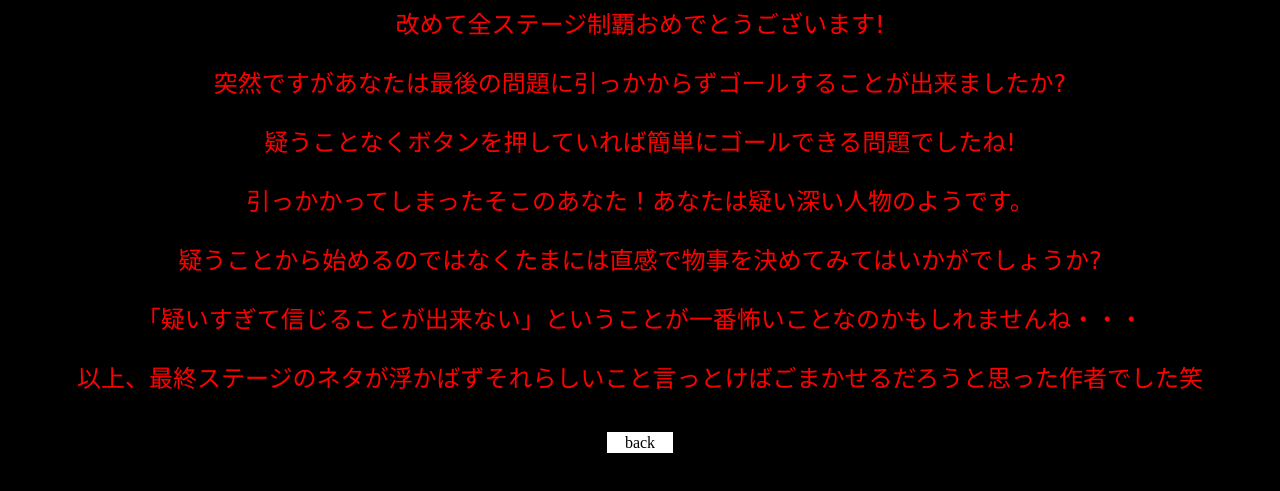
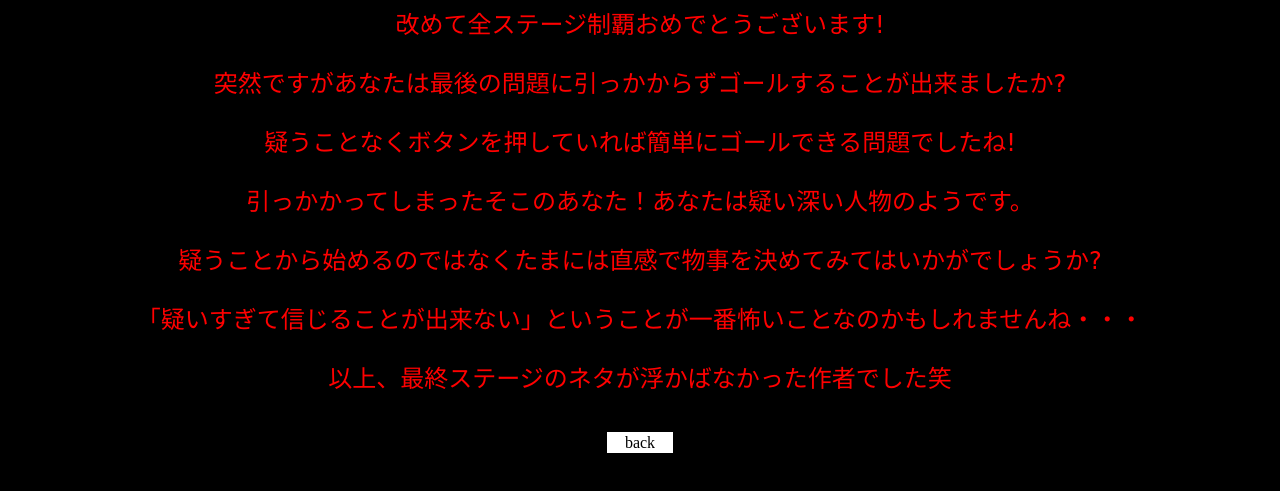
Before and after one commit to nyakki226/sample, a plain HTML site: page link_game/Horrormode/horror_gameovei.html in a window 1280 px wide. Shown: the part 227-718 px from the top of the page. Drawn offline with Linux system fonts and the light colour scheme; a web font is replaced by a local one.

Commit message:
Add files via upload

```diff
--- a/link_game/Horrormode/horror_gameovei.html
+++ b/link_game/Horrormode/horror_gameovei.html
@@ -55,7 +55,7 @@
     <p>引っかかってしまったそこのあなた！あなたは疑い深い人物のようです。</p>
     <p>疑うことから始めるのではなくたまには直感で物事を決めてみてはいかがでしょうか?</p>
     <p>「疑いすぎて信じることが出来ない」ということが一番怖いことなのかもしれませんね・・・</p>
-    <p>以上、最終ステージのネタが浮かばずそれらしいこと言っとけばごまかせるだろうと思った作者でした笑</p>
+    <p>以上、最終ステージのネタが浮かばなかった作者でした笑</p>
     <a href="../stage1.html" class="btn btn-solid"><span>back</span></a>
 </body>
 </html>
```
Also changed, not shown: link_game/Horrormode/horror_1firsta.html (+1 -1 lines).
